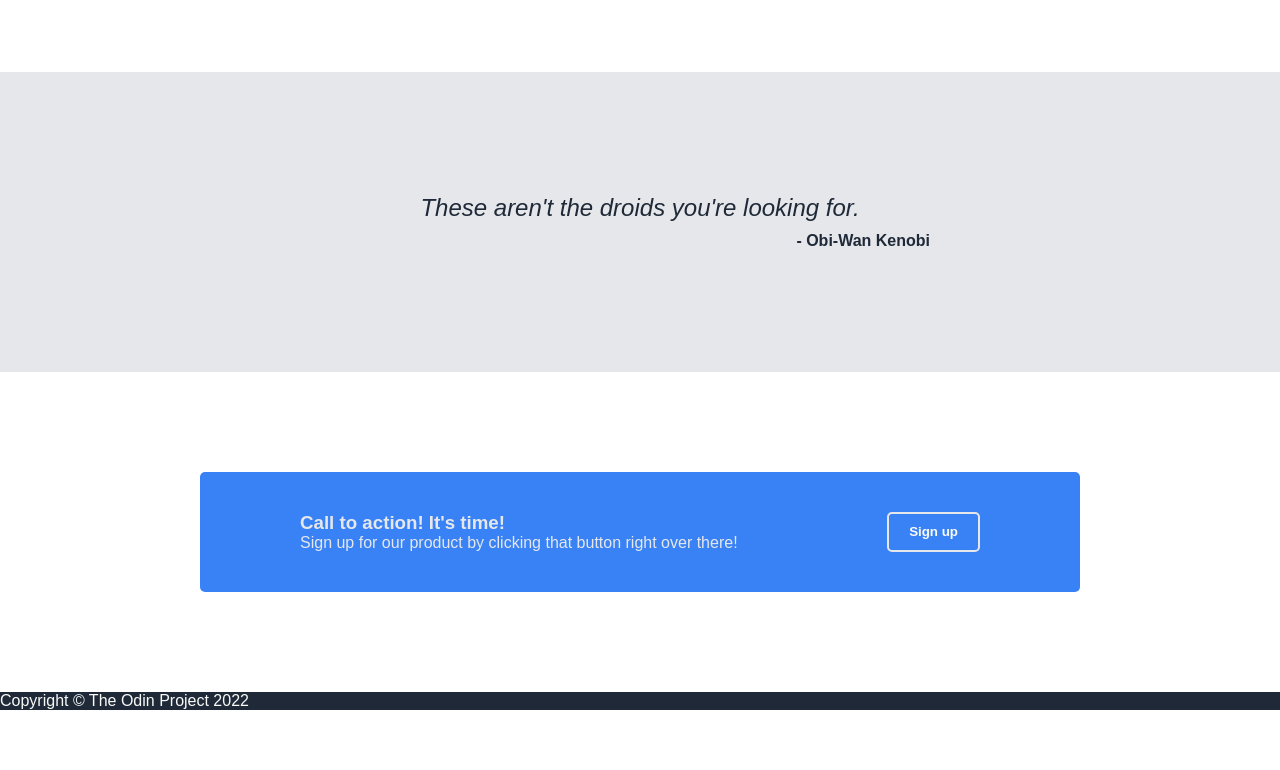
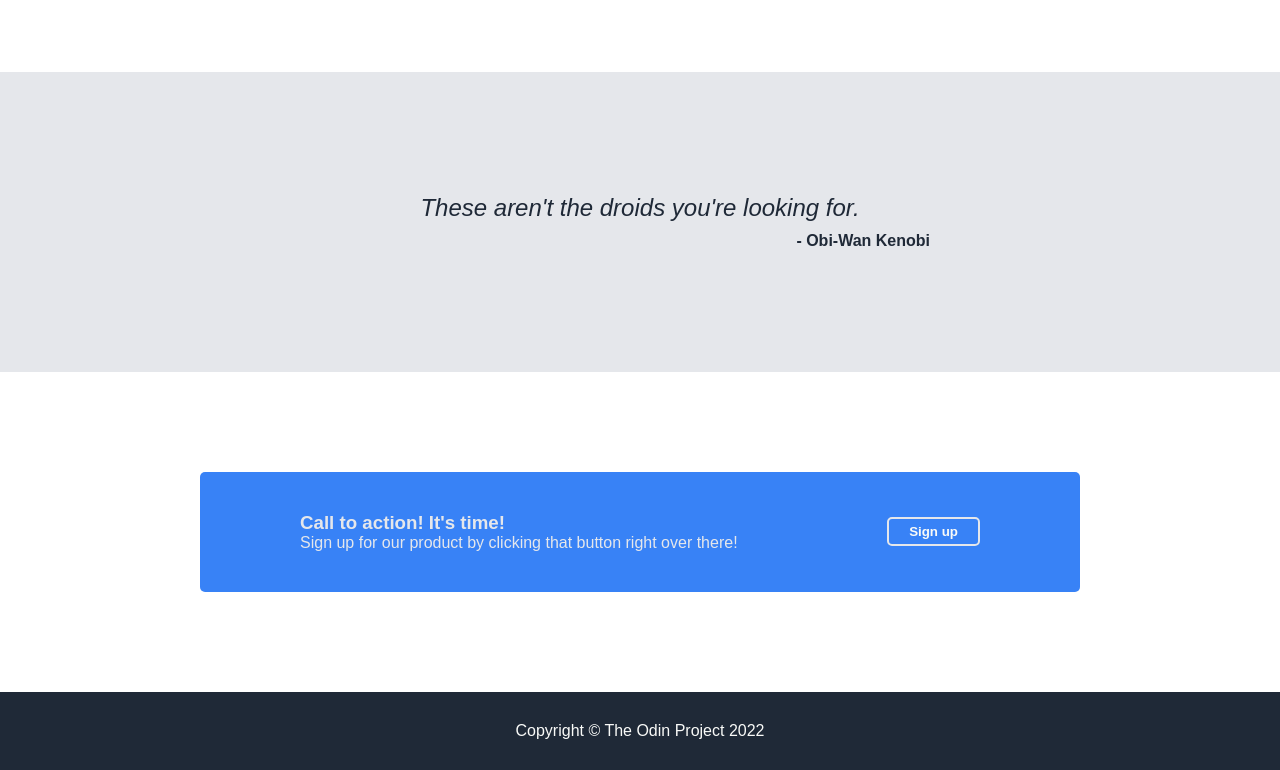
Before and after one commit to wmartyr/landing-page, a plain HTML site: page index.html in a window 1280 px wide. Shown: the part 1006-1776 px from the top of the page. Before the commit the page ends 1716 px from the top, so only its background shows below. Drawn offline with Linux system fonts and the light colour scheme.

Commit message:
Style the footer

```diff
--- a/index.html
+++ b/index.html
@@ -63,13 +63,11 @@
     <div class="quote-by">- Obi-Wan Kenobi</div>
   </section>
   <section class="signup-section">
-    <div class="signup-content">
-      <div class="signup-left">
-        <h3 class="signup-header">Call to action! It's time!</h3>
-        <p class="signup-text">Sign up for our product by clicking that button right over there!</p>
-      </div>
-      <button class="signup-2">Sign up</button>
+    <div class="signup-left">
+      <h3 class="signup-header">Call to action! It's time!</h3>
+      <p class="signup-text">Sign up for our product by clicking that button right over there!</p>
     </div>
+    <button class="signup-2">Sign up</button>
   </section>
   <footer>
     <p>Copyright &copy The Odin Project 2022</p>
--- a/style.css
+++ b/style.css
@@ -147,19 +147,28 @@ h2 {
 }
 
 .signup-section {
-  padding: 100px 200px;
-}
-
-.signup-content {
+  margin: 100px 200px;
+  padding: 40px 100px;
   background-color: #3882f6;
   border-radius: 5px;
-  padding: 40px 100px;
   color: #E5E7EB;
   display: flex;
   justify-content: space-between;
+  align-items: center;
+}
+
+
+.signup-left {
+  flex: 1;
 }
 
 .signup-2 {
   border-color: #E5E7EB;
   border-style: solid;
+  height: min-content;
 }
+
+footer {
+  padding: 30px;
+  text-align: center;
+}
```
